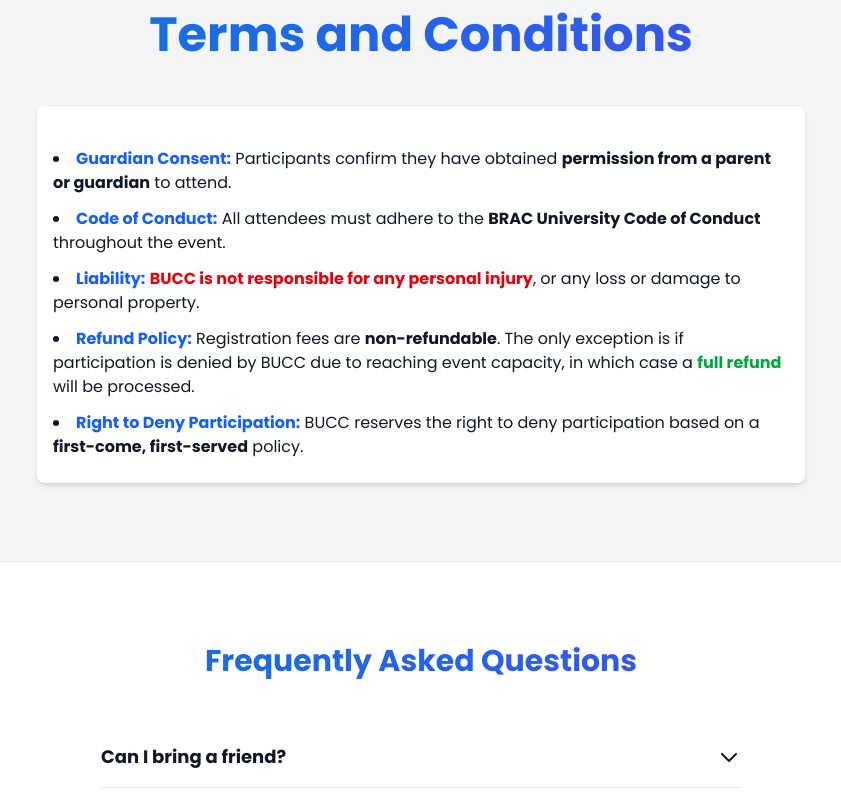
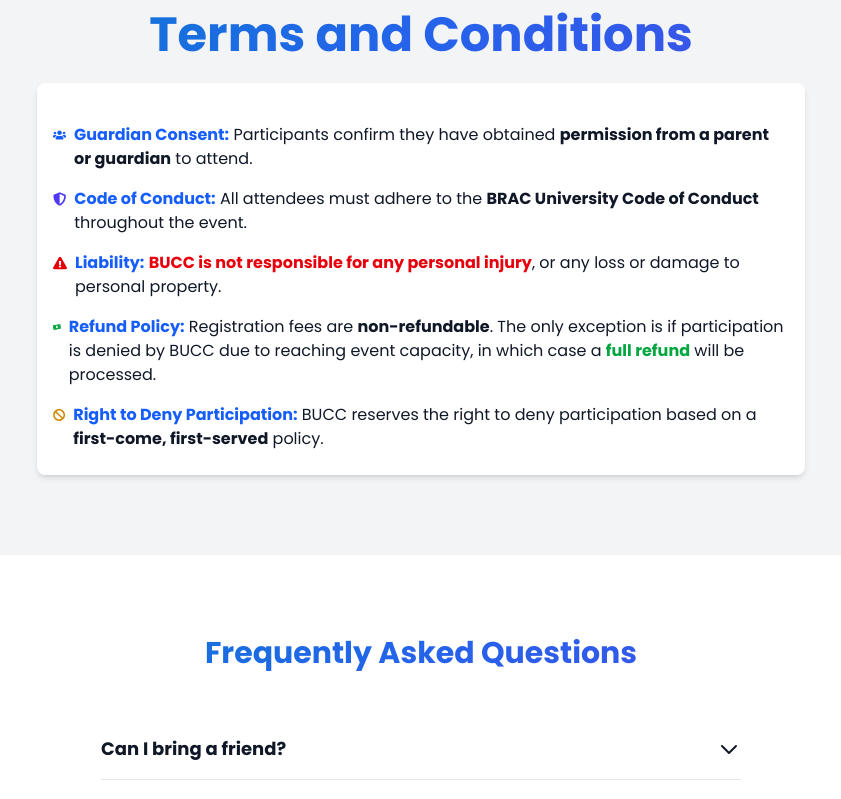
Before and after one commit to hh-abir/bucc-day-trip-2025, a Next.js app: page / in a window 1280 px wide. Shown: the part 5980-6779 px from the top of the page, without its empty margins (219-1060 px from the left). Built offline with nearby package versions, Linux system fonts and the light colour scheme.

Commit message:
asfasfdtyutyu

```diff
--- a/app/components/Terms.tsx
+++ b/app/components/Terms.tsx
@@ -3,6 +3,7 @@
 import React from 'react';
 import { motion } from 'framer-motion';
 import { useInView } from 'react-intersection-observer';
+import { FaUsers, FaShieldAlt, FaExclamationTriangle, FaMoneyBillWave, FaBan } from 'react-icons/fa';
 
 const Terms = () => {
   const [ref, inView] = useInView({
@@ -18,25 +19,40 @@
         transition={{ duration: 0.8 }}
         className="container mx-auto text-center"
       >
-        <h2 className="text-5xl font-bold text-center mb-12 section-title-gradient font-platform-bold">
+        <h2 className="text-5xl font-bold text-center mb-6 section-title-gradient font-platform-bold">
           Terms and Conditions
         </h2>
         <div className="max-w-3xl mx-auto text-left px-4 bg-white p-6 rounded-lg shadow-md">
-          <ul className="list-disc list-inside space-y-3 mt-4">
-            <li>
-              <span className="font-semibold text-blue-600">Guardian Consent:</span> Participants confirm they have obtained <span className="font-bold">permission from a parent or guardian</span> to attend.
+          <ul className="list-disc list-inside space-y-4 mt-4">
+            <li className="flex items-start gap-2">
+              <FaUsers className="mt-1 text-blue-600" />
+              <span>
+                <span className="font-semibold text-blue-600">Guardian Consent:</span> Participants confirm they have obtained <span className="font-bold">permission from a parent or guardian</span> to attend.
+              </span>
             </li>
-            <li>
-              <span className="font-semibold text-blue-600">Code of Conduct:</span> All attendees must adhere to the <span className="font-bold">BRAC University Code of Conduct</span> throughout the event.
+            <li className="flex items-start gap-2">
+              <FaShieldAlt className="mt-1 text-indigo-600" />
+              <span>
+                <span className="font-semibold text-blue-600">Code of Conduct:</span> All attendees must adhere to the <span className="font-bold">BRAC University Code of Conduct</span> throughout the event.
+              </span>
             </li>
-            <li>
-              <span className="font-semibold text-blue-600">Liability:</span> <span className="font-bold text-red-600">BUCC is not responsible for any personal injury</span>, or any loss or damage to personal property.
+            <li className="flex items-start gap-2">
+              <FaExclamationTriangle className="mt-1 text-red-600" />
+              <span>
+                <span className="font-semibold text-blue-600">Liability:</span> <span className="font-bold text-red-600">BUCC is not responsible for any personal injury</span>, or any loss or damage to personal property.
+              </span>
             </li>
-            <li>
-              <span className="font-semibold text-blue-600">Refund Policy:</span> Registration fees are <span className="font-bold">non-refundable</span>. The only exception is if participation is denied by BUCC due to reaching event capacity, in which case a <span className="font-bold text-green-600">full refund</span> will be processed.
+            <li className="flex items-start gap-2">
+              <FaMoneyBillWave className="mt-1 text-green-600" />
+              <span>
+                <span className="font-semibold text-blue-600">Refund Policy:</span> Registration fees are <span className="font-bold">non-refundable</span>. The only exception is if participation is denied by BUCC due to reaching event capacity, in which case a <span className="font-bold text-green-600">full refund</span> will be processed.
+              </span>
             </li>
-            <li>
-              <span className="font-semibold text-blue-600">Right to Deny Participation:</span> BUCC reserves the right to deny participation based on a <span className="font-bold">first-come, first-served</span> policy.
+            <li className="flex items-start gap-2">
+              <FaBan className="mt-1 text-yellow-600" />
+              <span>
+                <span className="font-semibold text-blue-600">Right to Deny Participation:</span> BUCC reserves the right to deny participation based on a <span className="font-bold">first-come, first-served</span> policy.
+              </span>
             </li>
           </ul>
         </div>
```
